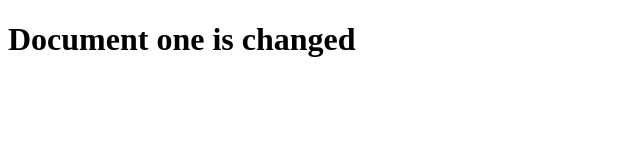
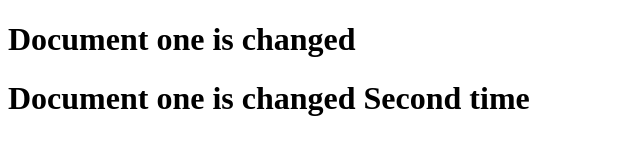
Before and after one commit to Amarsai403/svt, a plain HTML site: page project/index.html in a window 1280 px wide. Shown: the whole page, without its empty margins (0-640 px from the left). Drawn offline with Linux system fonts and the light colour scheme.

```diff
--- a/project/index.html
+++ b/project/index.html
@@ -10,5 +10,8 @@
     <h1>
         Document one is changed
     </h1>
+    <h1>
+        Document one is changed Second time
+    </h1>
 </body>
 </html>
```
